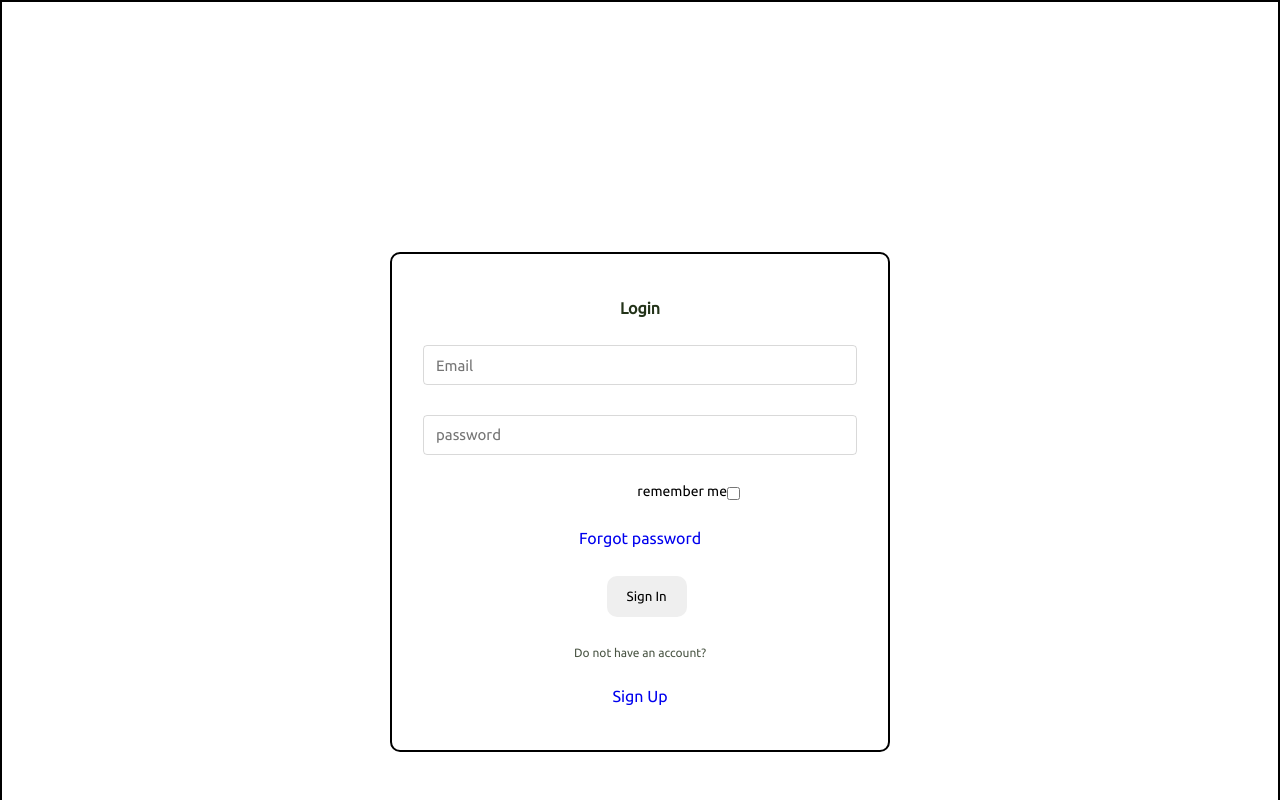
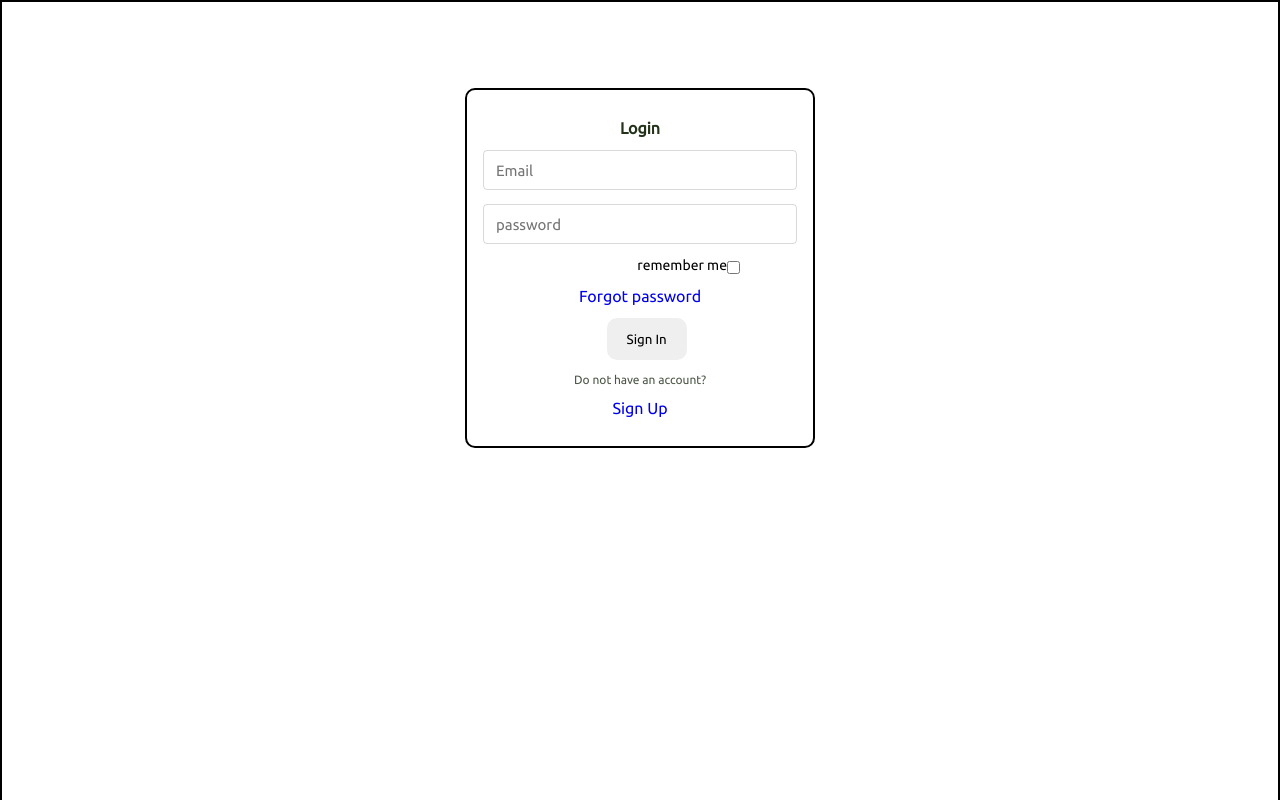
Before and after one commit to Elena176/cards, a React (Create React App) app: page /#/login in a window 1280 px wide. Shown: the top 800 px of the page. Built offline with nearby package versions, Linux system fonts and the light colour scheme; no server answers; a web font is replaced by a local one.

Commit message:
refactored styles

```diff
--- a/src/App.tsx
+++ b/src/App.tsx
@@ -27,9 +27,8 @@ export const App = (): ReturnComponentType => {
 
   return (
     <div className={styleApp.app}>
+      {isAuth ? <Header /> : <div style={{ minHeight: '70px' }} />}
       <div className={styleApp.layout}>
-        {isAuth ? <Header /> : <div />}
-
         <RoutesPart />
       </div>
     </div>
--- a/src/style/App.module.css
+++ b/src/style/App.module.css
@@ -4,7 +4,7 @@
 .app {
     box-sizing: content-box;
     max-width: 1400px;
-    height: 1000px;
+    height: 100vh;
     border: 2px solid black;
     margin: 0 auto;
     /*background-image: url("../assets/science.jpg");*/
@@ -27,10 +27,11 @@
 
 .layout {
     display: flex;
-    flex-direction: column;
+    justify-content: center;
+    align-items: center;
     padding: 1em 2em;
-    width: 100%;
-    height: 100%;
+   /* width: 100%;
+    height: 100%;*/
 }
 
 .main {
--- a/src/style/Common.module.css
+++ b/src/style/Common.module.css
@@ -2,8 +2,8 @@
 
 .mainContainer {
     display: flex;
+    max-width: 350px;
     height: 100%;
-    /*border: 2px solid red;*/
     justify-content: center;
     align-items: center;
 
@@ -14,8 +14,7 @@ input[type=checkbox]{
 }
 
 .content {
-    min-width: 500px;
-    min-height: 500px;
+    min-height: 360px;
     border: 2px solid black;
     display: flex;
     flex-direction: column;
```
